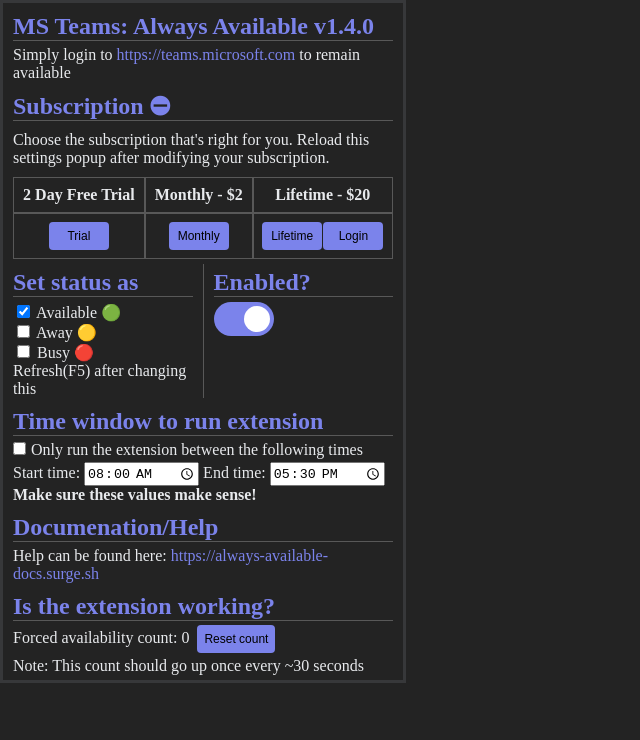
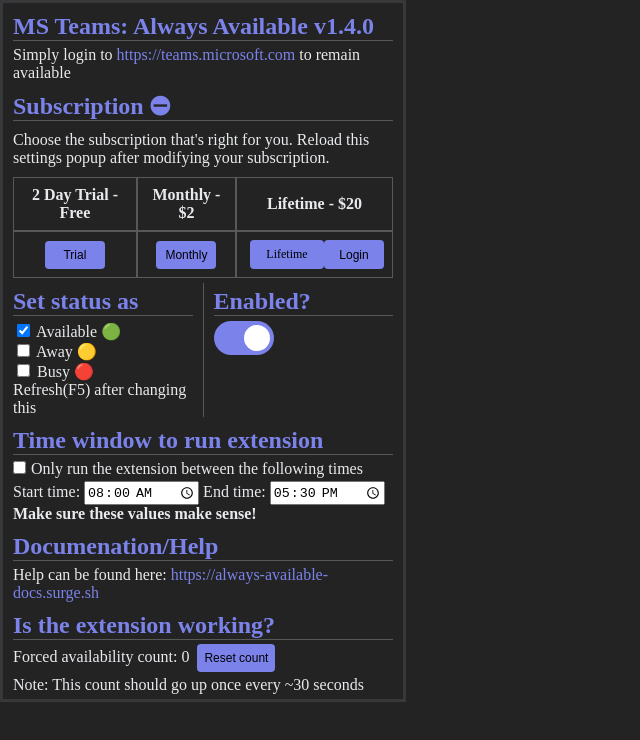
Before and after one commit to akump/MS-Teams-Always-Available, a browser extension: page src/html/settings.html in a window 1280 px wide. Shown: the whole page, without its empty margins (0-640 px from the left). Drawn offline with Linux system fonts and the light colour scheme.

Commit message:
Update sub ux

```diff
--- a/src/css/main.css
+++ b/src/css/main.css
@@ -117,7 +117,7 @@
 }
 
 .button {
-  background-color: #7b83eb;
+  background-color: #7b83eb !important;
   border: none;
   color: black;
   padding: 7px;
--- a/src/html/settings.html
+++ b/src/html/settings.html
@@ -35,7 +35,7 @@
           </div>
           <table>
             <tr>
-              <th>2 Day Free Trial</th>
+              <th>2 Day Trial - Free</th>
               <th>Monthly - $2</th>
               <th>Lifetime - $20</th>
             </tr>
@@ -47,16 +47,15 @@
               </td>
               <td><button class="button center" id="openPayment">Monthly</button></td>
               <td style="display: flex;">
-                <button class="button center" id="openLifetime">
                 <a
-                    style="color: black !important; text-decoration: none !important;"
+                  class="button center"
+                  style="color: black !important; text-decoration: none !important; margin-left: 5px;"
                   id="teams-link"
                   href="https://always-available-docs.surge.sh"
                   target="_blank"
                 >
                   Lifetime
                 </a>
-                </button>
                 <button class="button center" id="openLogin">Login</button>
               </td>
             </tr>
```
Lines whose indentation alone changed are shown as unchanged.
